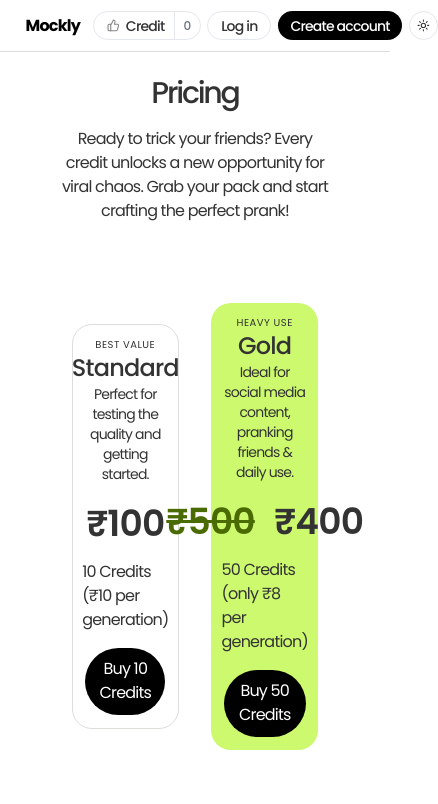
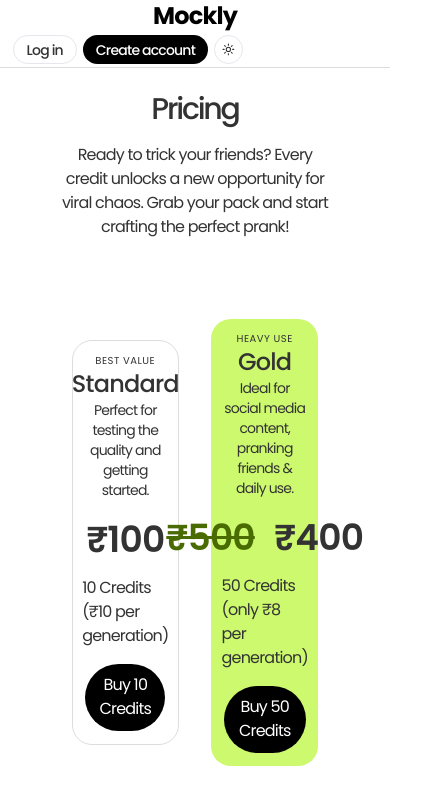
Before and after one commit to Anurag0577/Mockly---DM-screenshot-generator, a React (Vite) app in the folder frontend/: page /buy-credits in a window 390 px wide. Shown: the top 804 px of the page, 438 px wide, since content can reach past the window. Built offline with nearby package versions, Linux system fonts and the light colour scheme.

Commit message:
Fix: Header showing loading when reload.

```diff
--- a/frontend/src/components/Header.jsx
+++ b/frontend/src/components/Header.jsx
@@ -44,10 +44,6 @@ export default function Header() {
     staleTime: 1000 * 60 * 5,
   });
 
-  if(isLoading){
-    return <div>Loading...</div>;
-  }
-
   if(isError){
     console.error("Error fetching user info");
   }
@@ -57,36 +53,28 @@ export default function Header() {
   }
 
   return (
-    <header className=" px-4 md:px-4 border-b">
-      <div className="flex h-16 items-center justify-between gap-4  rounded-lg p-4 ">
+    <header className=" px-4 border-b">
+      <div className="flex flex-col items-center justify-start md:flex-row md:h-16 md:justify-between md:gap-4  rounded-lg md:p-4 ">
         {/* Logo */}
-        <div className="flex-1">
-          <a href="#" className="text-primary hover:text-primary/90 font-bold">
+        <div className="md:flex-1">
+          <a href="/" onClick={(e) => { e.preventDefault(); navigate('/'); }} className="text-black dark:text-primary text-2xl font-bold">
             Mockly
           </a>
         </div>
         {/* Right side */}
         {(!isAuthenticated)?(
-            <div className="flex flex-1 items-center justify-end gap-2">
-                <CreditButton userInfo={userInfo}/>
-            {/* <Button asChild variant="ghost" size="sm" className="text-sm
-                <CreditButton userInfo={userInfo} />Login</a>
-            </Button> */}
-            <LoginDialogueBox/>
-            <SignUpDialogueBox/>
-            {/* <Button asChild size="sm" className="text-sm">
-                <a href="#">Signup</a>
-            </Button> */}
-
-            <ThemeSwitch />
-            </div>
+            <div className="flex items-center py-1 w-full gap-2 md:py-0 md:justify-end md:w-fit">
+              <LoginDialogueBox className="flex-1" />
+              <SignUpDialogueBox />
+              <ThemeSwitch  />
+          </div>
         )
         :
         (
-            <div className="flex flex-1 items-center justify-end gap-2">
-                <CreditButton userInfo={userInfo} />
-                <Button asChild size="sm" className="text-sm">
-                    <a href="#" onClick={() => navigate('/buy-credits')}>
+            <div className="flex items-center py-1 w-full gap-2 md:py-0 md:justify-end md:w-fit">
+                <CreditButton userInfo={userInfo}  />
+                <Button asChild size="sm" className="text-sm flex-1">
+                    <a href="#" onClick={(e) => { e.preventDefault(); navigate('/buy-credits'); }}>
                         <SparklesIcon className="-me-1 opacity-60" size={16} aria-hidden="true" />
                         Buy Credits
                     </a>
```
